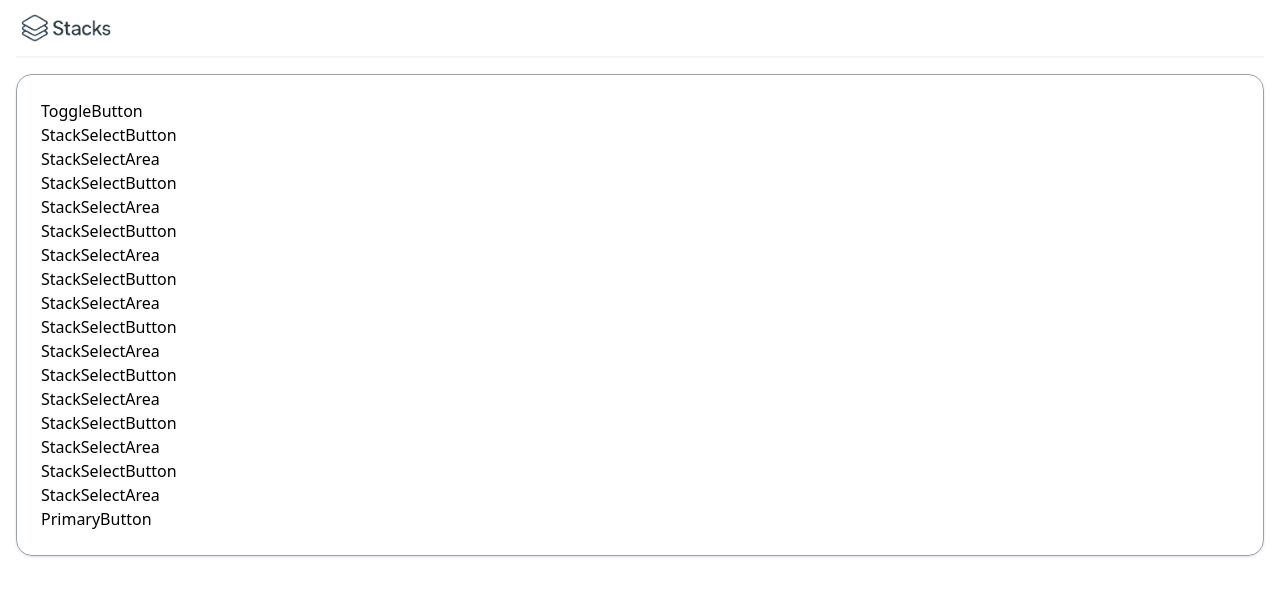
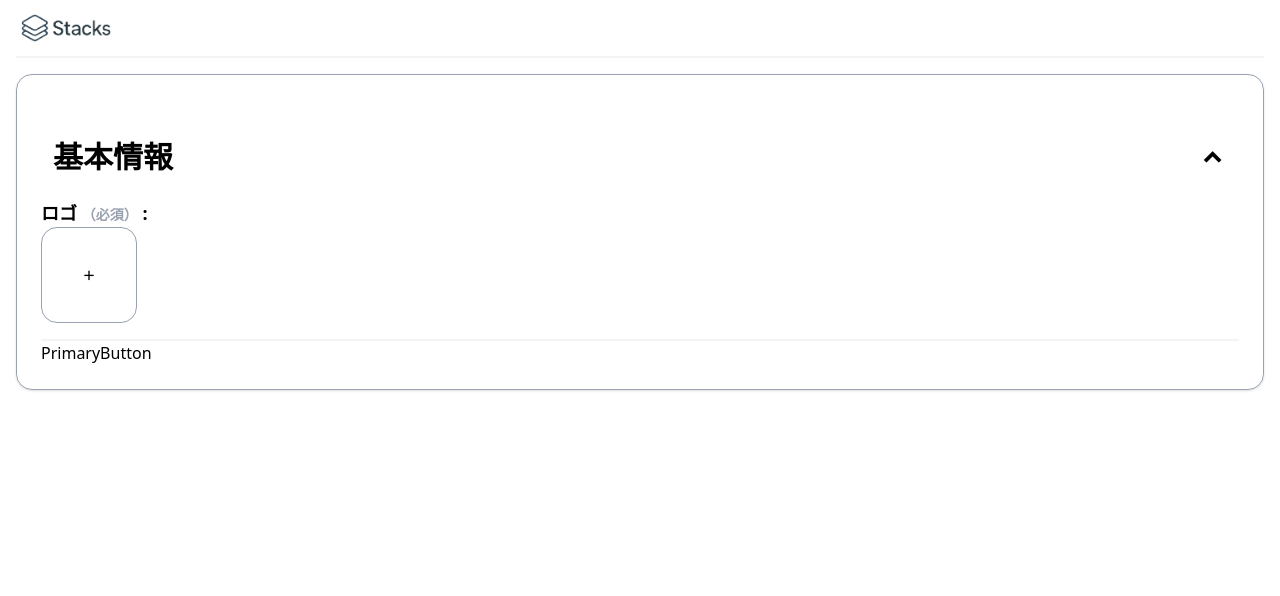
Before and after one commit to junjun1730/stacks-front, a Next.js app: page /company/add in a window 1280 px wide. Shown: the top 596 px of the page. Built offline with nearby package versions, Linux system fonts and the light colour scheme.

Commit message:
set InfoArea layout

```diff
--- a/app/company/add/page.tsx
+++ b/app/company/add/page.tsx
@@ -4,18 +4,20 @@ import React, { useState } from "react";
 import { InfoArea } from "../../component/company/InfoArea";
 import { StackSelectArea } from "../../component/company/StackSelectArea";
 import { PrimaryButton } from "../../component/common/PrimaryButton";
+import { Divider } from "../../component/common/Divider";
 
 export default function Add() {
   const [infoCategory, setInfoCategory] = useState<Number[]>([
     1, 2, 3, 4, 5, 6, 7, 8,
   ]);
   return (
-    <div className="border border-gray-400 rounded-2xl shadow p-6">
+    <form className="border border-gray-400 rounded-2xl shadow p-6">
       <InfoArea />
-      {infoCategory?.map((e, i) => {
-        return <StackSelectArea key={i} />;
-      })}
+      <Divider />
+      {/* {infoCategory?.map((e, i) => {
+        return (<StackSelectArea key={i} /><Divider/>);
+      })} */}
       <PrimaryButton />
-    </div>
+    </form>
   );
 }
--- a/app/company/list/page.tsx
+++ b/app/company/list/page.tsx
@@ -1,6 +1,4 @@
 import React from "react";
-import Header from "../../component/common/Header";
-
 import { Search } from "../../component/company/Search";
 import CardList from "../../component/company/CardList";
 import { Filter } from "../../component/company/Filter";
--- /dev/null
+++ b/app/component/common/InputTypeFile.tsx
@@ -0,0 +1,56 @@
+"use client";
+
+import Image from "next/image";
+import { useRef, useState } from "react";
+
+type InputTypeFileProps = {
+  name: string;
+};
+
+export function InputTypeFile({ name }: InputTypeFileProps) {
+  const [preview, setPreview] = useState<string | null>(null);
+  const inputRef = useRef<HTMLInputElement>(null);
+
+  const onChangeHandler = (e: React.ChangeEvent<HTMLInputElement>): void => {
+    const file = e.target.files?.[0];
+    if (file && file.type.startsWith("image/")) {
+      const reader = new FileReader();
+      reader.onload = () => {
+        setPreview(reader.result as string);
+      };
+      reader.readAsDataURL(file);
+    }
+  };
+
+  const onClickHandler = (): void => {
+    inputRef.current.click();
+  };
+
+  return (
+    <>
+      <div onClick={onClickHandler} className="cursor-pointer">
+        <div className=" border border-gray-400 w-24 h-24 rounded-2xl flex">
+          {preview ? (
+            <Image
+              src={preview}
+              alt="preview"
+              width={1}
+              height={1}
+              className="object-cover rounded-md"
+            />
+          ) : (
+            <i className="ri-add-line m-auto self-center"></i>
+          )}
+        </div>
+        <input
+          type="file"
+          onChange={onChangeHandler}
+          name={name}
+          ref={inputRef}
+          className="hidden"
+          accept="image/png, image/jpeg"
+        />
+      </div>
+    </>
+  );
+}
--- /dev/null
+++ b/app/component/common/Label.tsx
@@ -0,0 +1,15 @@
+type LabelProps = {
+  htmlFor: string;
+  text: string;
+  required?: boolean;
+};
+
+export function Label({ htmlFor, text, required }: LabelProps) {
+  return (
+    <label htmlFor={htmlFor} className="font-bold text-lg">
+      {text}{" "}
+      {required ? <span className="text-gray-400 text-sm">（必須）</span> : ``}{" "}
+      :
+    </label>
+  );
+}
--- a/app/component/company/InfoArea.tsx
+++ b/app/component/company/InfoArea.tsx
@@ -2,27 +2,20 @@
 
 import { useState } from "react";
 import { ToggleButton } from "./ToggleButton";
+import { Label } from "../common/Label";
+import { InputTypeFile } from "../common/InputTypeFile";
 
 export function InfoArea() {
-  const [isSelected, setIsSelected] = useState<boolean>(false);
+  const [isSelected, setIsSelected] = useState<boolean>(true);
   return (
-    <>
-      <ToggleButton />
+    <div className="py-4">
+      <ToggleButton isSelected={isSelected} setIsSelected={setIsSelected} />
       {isSelected && (
-        <div className="absolute mt-2 w-48 bg-white border border-gray-300 rounded-md shadow-lg z-10">
-          <ul className="py-1">
-            <li className="px-4 py-2 hover:bg-gray-100 cursor-pointer">
-              옵션 1
-            </li>
-            <li className="px-4 py-2 hover:bg-gray-100 cursor-pointer">
-              옵션 2
-            </li>
-            <li className="px-4 py-2 hover:bg-gray-100 cursor-pointer">
-              옵션 3
-            </li>
-          </ul>
+        <div className="flex flex-col justify-around w-1/2">
+          <Label htmlFor={"logo"} text={"ロゴ"} required={true} />
+          <InputTypeFile name="logo" />
         </div>
-      )}{" "}
-    </>
+      )}
+    </div>
   );
 }
--- a/app/component/company/ToggleButton.tsx
+++ b/app/component/company/ToggleButton.tsx
@@ -1,3 +1,26 @@
-export function ToggleButton() {
-  return <button className="">ToggleButton</button>;
+"use client";
+
+type ToggleButtonProps = {
+  isSelected: boolean;
+  setIsSeleted: React.Dispatch<React.SetStateAction<boolean>>;
+};
+
+export function ToggleButton({ isSelected, setIsSelected }) {
+  const onClickHandler = () => {
+    setIsSelected(!isSelected);
+  };
+
+  return (
+    <div
+      onClick={onClickHandler}
+      className="flex justify-between cursor-pointer py-6 px-3 hover:bg-gray-100 text-3xl w-full text-left font-bold focus:outline-none"
+    >
+      <button className="">基本情報</button>
+      <i
+        className={`ri-arrow-down-s-line transition-transform duration-300 ${
+          isSelected ? "rotate-180" : "rotate-0"
+        }`}
+      ></i>
+    </div>
+  );
 }
--- a/app/globals.css
+++ b/app/globals.css
@@ -1,6 +1,7 @@
 @import "tailwindcss";
+@import "remixicon/fonts/remixicon.css";
 
-/* hide scroll */
+/* company page filter hide scroll */
 .scrollbar-hide::-webkit-scrollbar {
   display: none; /* Chrome, Safari */
 }
@@ -9,3 +10,8 @@
   -ms-overflow-style: none; /* IE, Edge */
   scrollbar-width: none; /* Firefox */
 }
+
+/* add page toggle-button */
+/* .toggle-button {
+  @apply cursor-pointer hover:bg-gray-100 text-2xl w-full text-left font-bold focus:outline-none;
+} */
```
